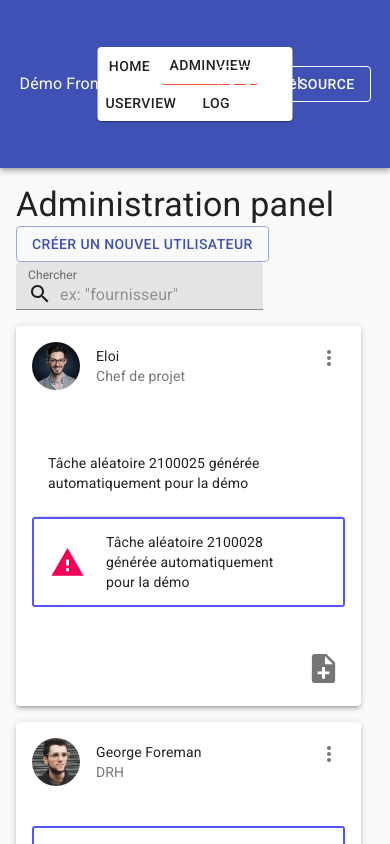
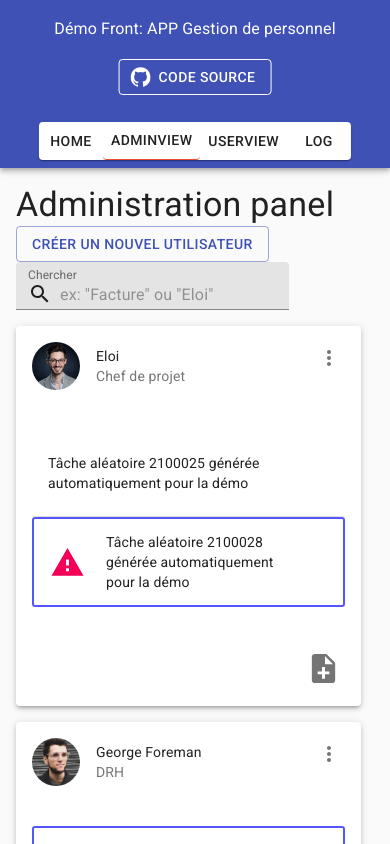
Before and after one commit to bahuet/taskApp, a React (Create React App) app: page /adminview in a window 390 px wide. Shown: the top 844 px of the page. Built offline with nearby package versions, Linux system fonts and the light colour scheme.

Commit message:
basic responsive functionnality

```diff
--- a/src/Components/Card/CardItems/ToDoListItem.js
+++ b/src/Components/Card/CardItems/ToDoListItem.js
@@ -6,7 +6,6 @@ import clsx from 'clsx'
 
 import { makeStyles } from "@material-ui/core/styles"
 import { ListItem, ListItemText, ClickAwayListener, Checkbox, ListItemIcon, Tooltip } from '@material-ui/core'
-import { green } from '@material-ui/core/colors';
 import WarningIcon from '@material-ui/icons/Warning'
 
 const useStyles = makeStyles(theme => ({
@@ -54,7 +53,7 @@ const TodoListItem = ({ todo, actions, user, setFocus, admin, userList, setNotif
 
     setNotification(`Tâche transférée de ${todo.userName} à ${userName}`)
   }
-
+// clsx pour faire du css dynamique
   const listItemStyle = clsx({
     [classes.listItem]: true,
     [classes.completed]: todo.completed,
--- a/src/Components/Dialogs/CreateUserDialog.js
+++ b/src/Components/Dialogs/CreateUserDialog.js
@@ -41,6 +41,7 @@ export default ({ users, open, closeDialog, setNotification }) => {
     role.clear()
     name.clear()
     users.addUser(trimmedName, trimmedRole)
+    closeDialog()
     setNotification(`L'utilisateur ${trimmedName} (${trimmedRole}) a été créé.`)
   }
 
--- a/src/Components/MainPages/AdminView.js
+++ b/src/Components/MainPages/AdminView.js
@@ -1,33 +1,34 @@
 import React, { useState } from 'react'
 import CreateUserDialog from '../Dialogs/CreateUserDialog'
 import useInput from '../../useHooks/useInput'
-import { Typography, TextField, Grid, InputAdornment, Button, Tooltip, IconButton } from "@material-ui/core";
-import SearchIcon from '@material-ui/icons/Search';
+import { Typography, TextField, Grid, Button, Tooltip, IconButton } from "@material-ui/core";
 import TodosCard from '../Card/TodosCard'
-import CloseIcon from '@material-ui/icons/Close';
+import SearchBox from '../Secondary/SearchBox'
 
 const AdminView = ({ users, todos, setNotification }) => {
 
   const [createUserDialogStatus, setCreateUserDialogStatus] = useState(false)
 
+  const tasksFilter = useInput()
 
-  // Search filter
-  const tasksFilter = useInput()
-  console.log(`tasksFilter.input: ${tasksFilter.input}`)
+  // Filtre
+  const normalizeString = str => str.toLowerCase().normalize("NFD").replace(/[\u0300-\u036f]/g, "")
+  const AIncludesB = (stringA, stringB) => normalizeString(stringA).includes(normalizeString(stringB))
+  const getUserRole = userId => users.userList.find(u => u.id === userId).role
 
-  // case insensitive + les accents sont ignorés
+  //Logique pour le filtre
+  // Le filtrage est appliqué sur les tasks, user.name, user.role
+  // (mais on ne filtre pas les taches d'un user si son .name ou .role .includes === true)
   const filteredTasks = todos.todoList
-    .filter(td => td.text.toLowerCase().normalize("NFD").replace(/[\u0300-\u036f]/g, "")
-      .includes(tasksFilter.input.toLowerCase().normalize("NFD").replace(/[\u0300-\u036f]/g, "")))
+    .filter(task => AIncludesB(task.text, tasksFilter.input)
+      || AIncludesB(task.userName, tasksFilter.input)
+      || AIncludesB(getUserRole(task.userId), tasksFilter.input))
 
-  const filteredUserNames = [...new Set(filteredTasks.map(x => x.userName))]
+  const filteredUsers = users.userList.filter(user =>
+    AIncludesB(user.name, tasksFilter.input)
+    || AIncludesB(user.role, tasksFilter.input)
+    || filteredTasks.map(task => task.userName).includes(user.name))
 
-  // Ternary operator to make sure empty todocards showup when no filter is on
-  const filteredUsers = tasksFilter.input ? users.userList.filter(u => filteredUserNames.includes(u.name)) : users.userList
-
-
-  // Un peu brouillon
-  // Extract search box into its own external component?
 
   return (
     <div style={{ padding: '1em', margin: '0 0 0 0' }}>
@@ -43,25 +44,7 @@ const AdminView = ({ users, todos, setNotification }) => {
 
         <Grid item xs={12} >
 
-          <TextField label="Chercher"
-            placeholder='ex: "fournisseur"' size="small"
-            variant="filled" onChange={tasksFilter.onChange} value={tasksFilter.input} InputProps={{
-              startAdornment: (
-                <InputAdornment position="start">
-                  <SearchIcon />
-                </InputAdornment>
-              ),
-              endAdornment: (
-                <InputAdornment position="end" >
-                  {tasksFilter.input ?
-                    <IconButton size='small' onClick={tasksFilter.clear}>
-                      <CloseIcon fontSize="small" />
-                    </IconButton>
-                    : ''}
-
-                </InputAdornment>
-              )
-            }} />
+          <SearchBox tasksFilter={tasksFilter} />
 
         </Grid>
 
--- a/src/Components/MainPages/Home.js
+++ b/src/Components/MainPages/Home.js
@@ -22,6 +22,11 @@ const Home = () => {
             Front démo: Gestion de personnel. (En cours de développement)
 
     </Typography>
+
+          <Typography variant="body1" gutterBottom>
+            Tout a été fait depuis zéro, excepté animation.js
+          </Typography>
+
 
           <Typography variant="body1" gutterBottom>
             L'administrateur crée des utilisateurs, et leur attribue des tâches.
--- a/src/Components/Secondary/Layout.js
+++ b/src/Components/Secondary/Layout.js
@@ -28,19 +28,17 @@ const Layout = (props) => {
       <AppBar position="static" style={{ padding: 0, margin: 0 }} >
         <Toolbar id="large-header" className='bg' style={{ padding: 0, margin: 0 }} >
 
-          <canvas id="animation-canvas"></canvas>
-
           <div className="elt a">
-            <Typography color="inherit">Démo Front: APP Gestion de personnel  {' '}
+            <Typography noWrap color="inherit">Démo Front: APP Gestion de personnel  {' '}
             </Typography>
           </div>
 
-          <div className="elt b">
-            <Paper >
-              <Button component={NavLink} exact to="/" activeClassName="chosen" > Home </Button>
-              <Button component={NavLink} to="/adminview" activeClassName="chosen"> Adminview </Button>
-              <Button component={NavLink} to="/users" activeClassName="chosen"> Userview </Button>
-              <Button component={NavLink} to="/log" activeClassName="chosen"> log </Button>
+          <div className="elt b" >
+            <Paper style={{ display: "flex" }}>
+              <Button noWrap component={NavLink} exact to="/" activeClassName="chosen" > Home </Button>
+              <Button noWrap component={NavLink} to="/adminview" activeClassName="chosen"> Adminview </Button>
+              <Button noWrap component={NavLink} to="/users" activeClassName="chosen"> Userview </Button>
+              <Button noWrap component={NavLink} to="/log" activeClassName="chosen"> log </Button>
             </ Paper>
           </div>
 
@@ -50,6 +48,8 @@ const Layout = (props) => {
           </Button>
           </div>
 
+          <canvas id="animation-canvas"></canvas>
+
         </Toolbar>
       </AppBar>
 
--- /dev/null
+++ b/src/Components/Secondary/SearchBox.js
@@ -0,0 +1,29 @@
+import React from 'react'
+import { Typography, TextField, Grid, InputAdornment, Button, Tooltip, IconButton } from "@material-ui/core";
+import SearchIcon from '@material-ui/icons/Search';
+import CloseIcon from '@material-ui/icons/Close';
+
+export default ({ tasksFilter }) => {
+  return (
+    <TextField label="Chercher"
+      placeholder='ex: "Facture" ou "Eloi"' size="small"
+      variant="filled" onChange={tasksFilter.onChange} value={tasksFilter.input} InputProps={{
+        startAdornment: (
+          <InputAdornment position="start">
+            <SearchIcon />
+          </InputAdornment>
+        ),
+        endAdornment: (
+          <InputAdornment position="end" >
+            <IconButton style={tasksFilter.input ? { visibility: 'visible' } : { visibility: 'hidden' }}
+              size='small' onClick={tasksFilter.clear}>
+              <CloseIcon fontSize="small" />
+            </IconButton>
+
+
+          </InputAdornment>
+        )
+      }} />
+
+  )
+}
--- a/src/assets/css/Layout.css
+++ b/src/assets/css/Layout.css
@@ -11,15 +11,34 @@ a.chosen {
   position: absolute;
 }
 
+@media only screen and (min-width: 1001px) {
   .elt.a {
-  left: 5%;
+    left: 2%;
   }
-
   .elt.b {
     left: 50%;
     transform: translate(-50%, 0);
+
+  }
+  .elt.c {
+    right: 2%;
+  }
 }
 
+@media only screen and (max-width: 1000px) {
+  .elt.a {
+    top: 10%;
+    left: 50%;
+    transform: translate(-50%, 0);
+  }
+  .elt.b {
+    bottom: 5%;
+    left: 50%;
+    transform: translate(-50%, 0);
+  }
   .elt.c {
-  right: 5%;
+    top: 35%;
+    left: 50%;
+    transform: translate(-50%, 0);
   }
+}
--- a/src/assets/helpers/init.js
+++ b/src/assets/helpers/init.js
@@ -57,11 +57,11 @@ export default (namesNum, tasksNum) => {
     return out
   }
 
-  const initialUserNames = ['Eloi', 'George Foreman', 'Dmitri Mendeleev', '吕小军',]
+  const initialUserNames = ['Eloi', 'George Foreman', 'Dmitri Mendeleev', 'Lu Xiaojun',]
     .map(name => createUser(name))
   const fakeUsersArray = fakeDataGen(initialUserNames, createUser, namesNum)
 
-  let initialTasks = ['Relancer le fournisseur pour savoir les dates de livraison', 'Régler la facture du fournisseur', 'Refaire du café', "Traduire la notice d'utilisation en anglais"]
+  let initialTasks = ['Envoyer facture à X', 'Relancer le fournisseur pour savoir les dates de livraison', 'Régler la facture du fournisseur', 'Refaire du café', "Traduire la notice d'utilisation en anglais"]
     .map(task => createTask(task))
 
   const trackFocus = {}
```
Lines whose indentation alone changed are shown as unchanged.
